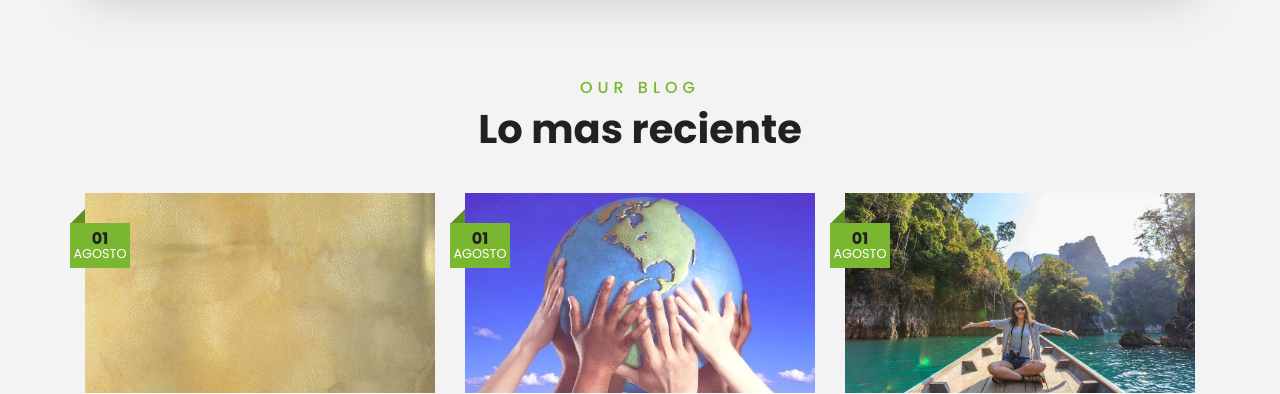
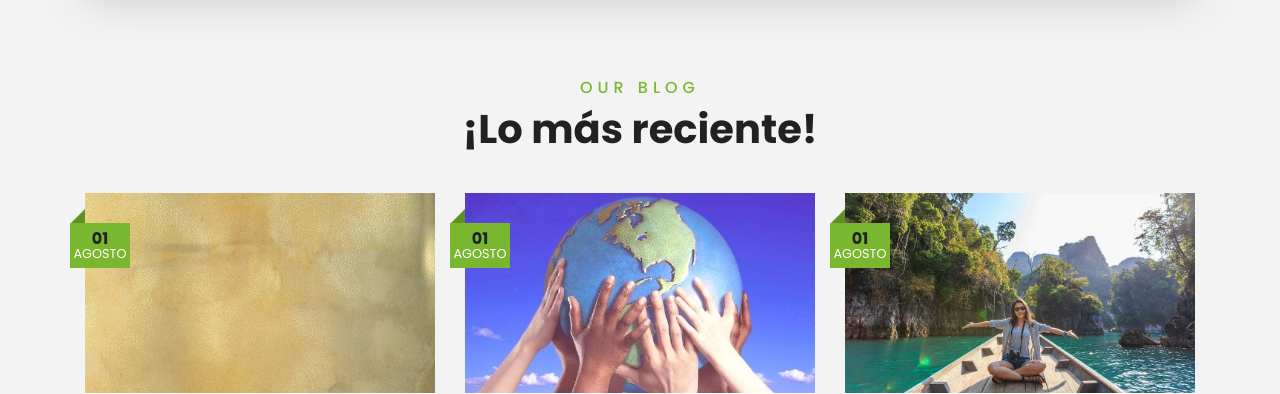
Before and after one commit to RocioDuarteBazan/proyecto_final, a Django app: page /posts/ in a window 1280 px wide. Shown: the part 158-552 px from the top of the page. Run offline with Django 4.2, Linux system fonts and the light colour scheme; data comes from the database, SQL or seed files in the repository; both versions use the stored data as it was after the commit; some libraries are stand-ins or nearby versions.

```diff
--- a/blog/templates/posts/post_list.html
+++ b/blog/templates/posts/post_list.html
@@ -10,7 +10,7 @@
         <div class="container pt-5 pb-3">
             <div class="text-center mb-3 pb-3">
                 <h6 class="text-primary text-uppercase" style="letter-spacing: 5px;">Our Blog</h6>
-                <h1>Lo mas reciente </h1>
+                <h1>¡Lo más reciente!</h1>
             </div>
             <div class="row pb-3">
                 {% for post in posts %}
```
Also changed, not shown: blog/blog/db.sqlite3, blog/static/img/istockphoto-1207037958-1024x1024.jpg (added).
